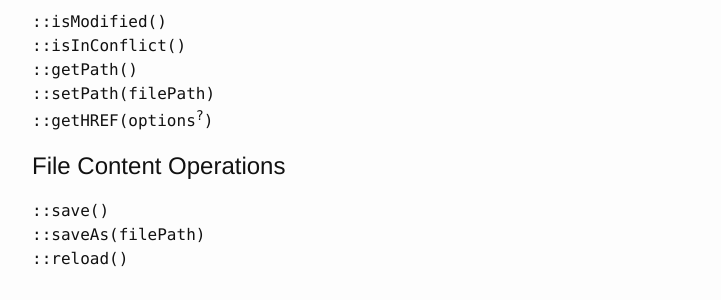
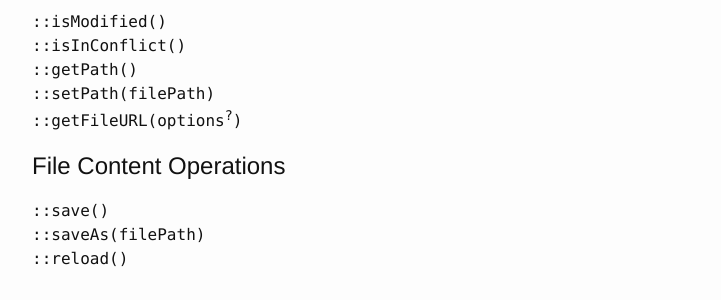
Before and after one commit to jessegrosjean/foldingtext-for-atom, a Jekyll site: the page built from documentation/api-reference/Outline/index.html, in a window 1280 px wide and 900 px high, scrolled down 1868 px. Shown: the part 448-748 px from the top of the window, without its empty margins (238-959 px from the left). Built offline with Jekyll 4.4.1, drawn with Linux system fonts in a browser that asks for light colours; nearby versions of some CDN libraries.

```diff
--- a/documentation/api-reference/Outline/index.html
+++ b/documentation/api-reference/Outline/index.html
@@ -1080,8 +1080,8 @@ on-disk contents of its associated file.</p>
 </table>
 
 </dd>
-<dt class='method-def' id='instance-getHREF'>
-  <span class='signature'>::getHREF(options<sup>?</sup>)</span>
+<dt class='method-def' id='instance-getFileURL'>
+  <span class='signature'>::getFileURL(options<sup>?</sup>)</span>
 </dt>
 <dd class='method-def'>
   <p>Get an href to this outline.</p>
@@ -1100,9 +1100,9 @@ on-disk contents of its associated file.</p>
     The <a class='reference' href='https://developer.mozilla.org/en-US/docs/Web/JavaScript/Reference/Global_Objects/Object'>Object</a> with URL options (default: {}):
     <ul>
   <li>
-  <code>relativeTo</code>
+  <code>hoistedItem</code>
   &mdash;
-  A <a class='reference' href='https://developer.mozilla.org/en-US/docs/Web/JavaScript/Reference/Global_Objects/String'>String</a> path to relativize against
+  An <a class='reference' href='../Item'>Item</a> to hoist when opening the outline
 </li>
 <li>
   <code>query</code>
@@ -1110,9 +1110,9 @@ on-disk contents of its associated file.</p>
   A <a class='reference' href='https://developer.mozilla.org/en-US/docs/Web/JavaScript/Reference/Global_Objects/String'>String</a> item path to set when opening the outline.
 </li>
 <li>
-  <code>hoistedItem</code>
+  <code>expanded</code>
   &mdash;
-  An <a class='reference' href='../Item'>Item</a> to hoist when opening the outline
+  An <a class='reference' href='https://developer.mozilla.org/en-US/docs/Web/JavaScript/Reference/Global_Objects/Array'>Array</a> of items to expand when opening the outline.
 </li>
 <li>
   <code>selection</code>
```
